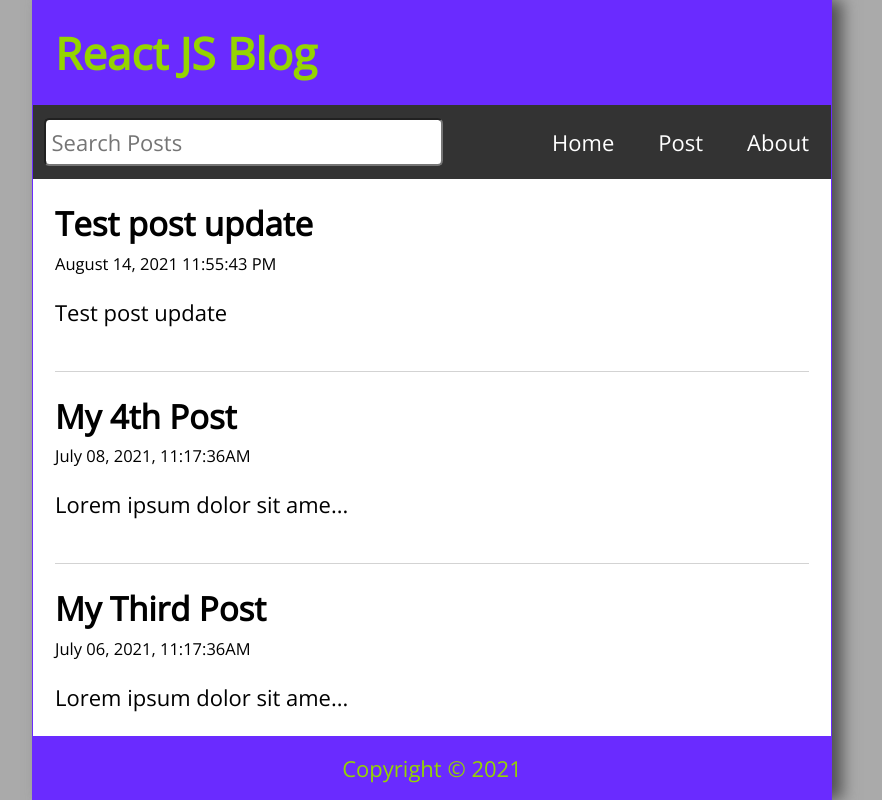
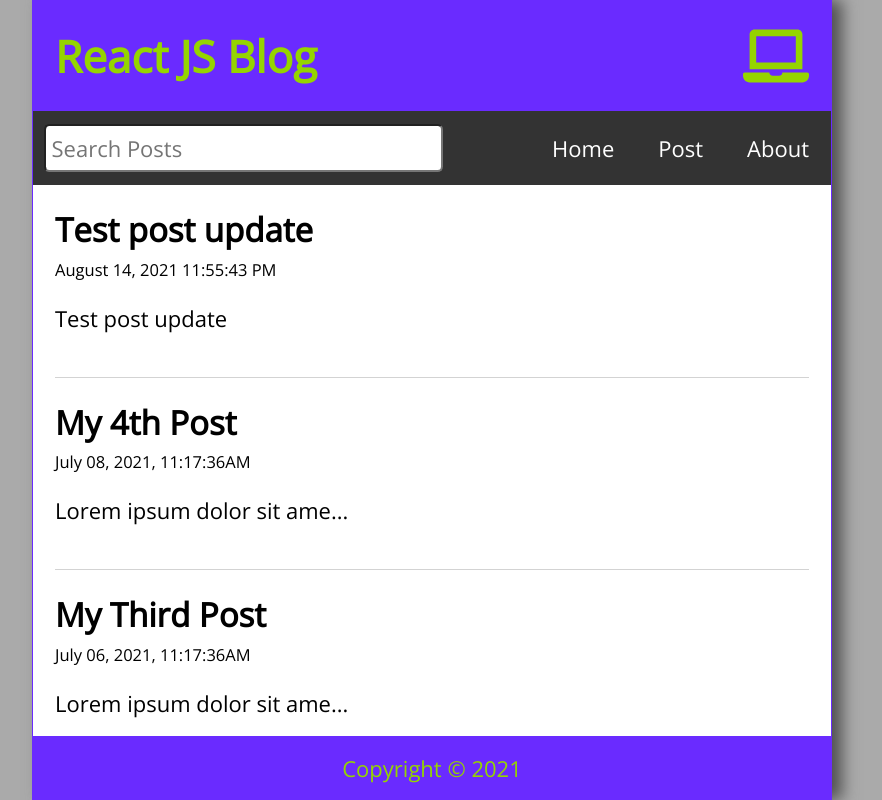
Before and after one commit to DDeShon/react-tutorial-02, a React (Create React App) app: page / in a window 1280 px wide. Shown: the whole page, without its empty margins (208-1090 px from the left). Built offline with nearby package versions, Linux system fonts and the light colour scheme; data requests are answered from the project's data file.

Commit message:
Learning React Custom Hooks with Axios Async useEffect

```diff
--- a/package.json
+++ b/package.json
@@ -10,6 +10,7 @@
     "date-fns": "^2.23.0",
     "react": "^17.0.2",
     "react-dom": "^17.0.2",
+    "react-icons": "^4.2.0",
     "react-router-dom": "^5.2.0",
     "react-scripts": "4.0.3",
     "web-vitals": "^1.1.2"
--- a/src/App.js
+++ b/src/App.js
@@ -11,6 +11,7 @@
 import { useState, useEffect } from "react";
 import { format } from "date-fns";
 import api from "./api/posts";
+import useWindowSize from "./hooks/useWindowSize";
 
 function App() {
   const [posts, setPosts] = useState([]);
@@ -21,6 +22,7 @@
   const [editTitle, setEditTitle] = useState("");
   const [editBody, setEditBody] = useState("");
   const history = useHistory();
+  const { width } = useWindowSize();
 
   useEffect(() => {
     const fetchPosts = async () => {
@@ -97,7 +99,7 @@
 
   return (
     <div className="App">
-      <Header title="React JS Blog" />
+      <Header title="React JS Blog" width={width} />
       <Nav search={search} setSearch={setSearch} />
       <Switch>
         <Route exact path="/">
--- a/src/Header.js
+++ b/src/Header.js
@@ -1,7 +1,16 @@
-const Header = ({ title }) => {
+import { FaLaptop, FaTabletAlt, FaMobileAlt } from "react-icons/fa";
+
+const Header = ({ title, width }) => {
   return (
     <header className="Header">
       <h1>{title}</h1>
+      {width < 768 ? (
+        <FaMobileAlt />
+      ) : width < 992 ? (
+        <FaTabletAlt />
+      ) : (
+        <FaLaptop />
+      )}
     </header>
   );
 };
--- /dev/null
+++ b/src/hooks/useWindowSize.js
@@ -0,0 +1,27 @@
+import { useState, useEffect } from "react";
+
+const useWindowSize = () => {
+  const [windowSize, setWindowSize] = useState({
+    width: undefined,
+    height: undefined,
+  });
+
+  useEffect(() => {
+    const handleResize = () => {
+      setWindowSize({
+        width: window.innerWidth,
+        height: window.innerHeight,
+      });
+    };
+
+    handleResize();
+
+    window.addEventListener("resize", handleResize);
+
+    return () => window.removeEventListener("resize", handleResize);
+  }, []);
+
+  return windowSize;
+};
+
+export default useWindowSize;
```
Also changed, not shown: 1 other file (tests, documents, lock files or other folders).
